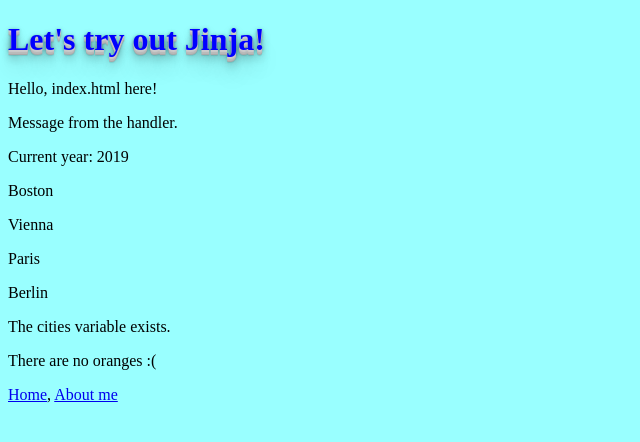
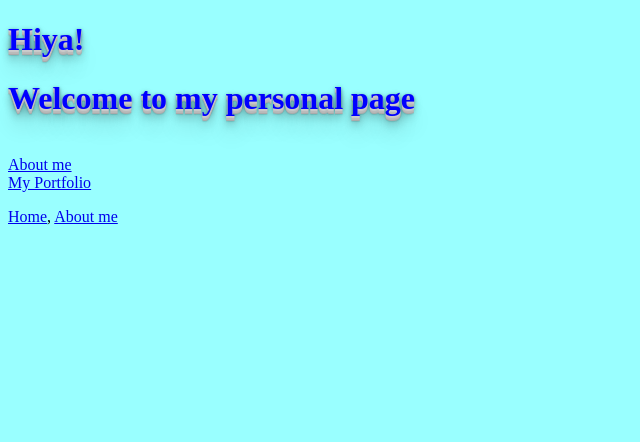
Before and after one commit to pabloduran17/flask, a Flask app: page / in a window 1280 px wide. Shown: the top 442 px of the page, without its empty margins (0-640 px from the left). Run offline with Flask 2, Linux system fonts and the light colour scheme.

Commit message:
last changes

```diff
--- a/main.py
+++ b/main.py
@@ -1,29 +1,34 @@
 import datetime
 
-from flask import Flask, render_template, request
-
-app = Flask (__name__)
+from flask import Flask, render_template, request, make_response
+app = Flask(__name__)
 
 @app.route("/contact", methods=["POST"])
 def contact():
-    contact_name = request.form.get("contact-name")
-    contact_email = request.form.get("contact-email")
-    contact_message = request.form.get("contact-message")
+    if request.method == "GET":
+        user_name = request.cookies.get("user_name")
+        print(user_name)
 
-    print(contact_name)
-    print(contact_email)
-    print(contact_message)
+        return render_template("about.html", name=user_name)
+    elif request.method == "POST":
+        contact_name = request.form.get("contact-name")
+        contact_email = request.form.get("contact-email")
+        contact_message = request.form.get("contact-message")
 
-    return render_template("success.html")
+        print(contact_name)
+        print(contact_email)
+        print(contact_message)
+
+        response = make_response(render_template("success.html"))
+        response.set_cookie("user_name", contact_name)
+
+        return response
+
 
 @app.route("/")
+@app.route("/")
 def index():
-    some_text = "Message from the handler."
-    current_year = datetime.datetime.now().year
-
-    cities = ["Boston", "Vienna", "Paris", "Berlin"]
-
-    return render_template("index.html", some_text=some_text, current_year=current_year, cities=cities)
+    return render_template("index.html")
 
 
 @app.route("/boogle", methods=["GET"])
--- a/templates/base.html
+++ b/templates/base.html
@@ -8,7 +8,7 @@
     </head>
 
     <body>
-        <h1>Let's try out Jinja!</h1>
+        <h1>Hiya!</h1>
 
          {% block content %}
          {% endblock content %}
--- a/templates/boogle.html
+++ b/templates/boogle.html
@@ -5,7 +5,7 @@
    <meta name="description" content="BOOGLE">
    <meta name="keywords" content="BOOGLE, search, navigation">
    <meta name="author" content="BOOGLE">
-   <link rel="stylesheet" href="/static/img/boogle image.png" type="text/css">
+   <link rel="stylesheet" href="/static/img/boogle image.png" type="/static/css/style.css">
 </head>
 <div id="main">
   <center>
--- a/templates/fakebook.html
+++ b/templates/fakebook.html
@@ -18,7 +18,7 @@
         <br>
 
         <h2>Pablo Duran</h2>
-        <img class= "circular-square" src="/static/img/fotogafas.jpg" width="300" height="250">
+        <img class= "circular-square" src="flask/static/css/img/fotogafas.jpg" width="300" height="250">
         <br>
         <br>
 
--- a/templates/index.html
+++ b/templates/index.html
@@ -1,25 +1,11 @@
-
 {% extends "base.html" %}
 
 {% block content %}
-    <p>Hello, index.html here!</p>
-
-    <p>{{some_text}}</p>
-    <p>Current year: {{current_year}}</p>
-
-    {% for city in cities %}
-        <p>{{city}}</p>
-    {% endfor %}
-
-    {% if cities %}
-        <p>The cities variable exists.</p>
-    {% else %}
-        <p>There are no cities :(</p>
-    {% endif %}
-
-    {% if oranges %}
-        <p>The oranges variable exists.</p>
-    {% else %}
-        <p>There are no oranges :(</p>
-    {% endif %}
+    <p>
+        <h1>Welcome to my personal page</h1>
+        <br>
+        <a href="/about">About me</a>
+        <br>
+        <a href="/portfolio">My Portfolio</a>
+    </p>
 {% endblock content %}
```
Also changed, not shown: templates/about.html (+2 -17 lines), templates/success.html (deleted, +0 -10 lines).
